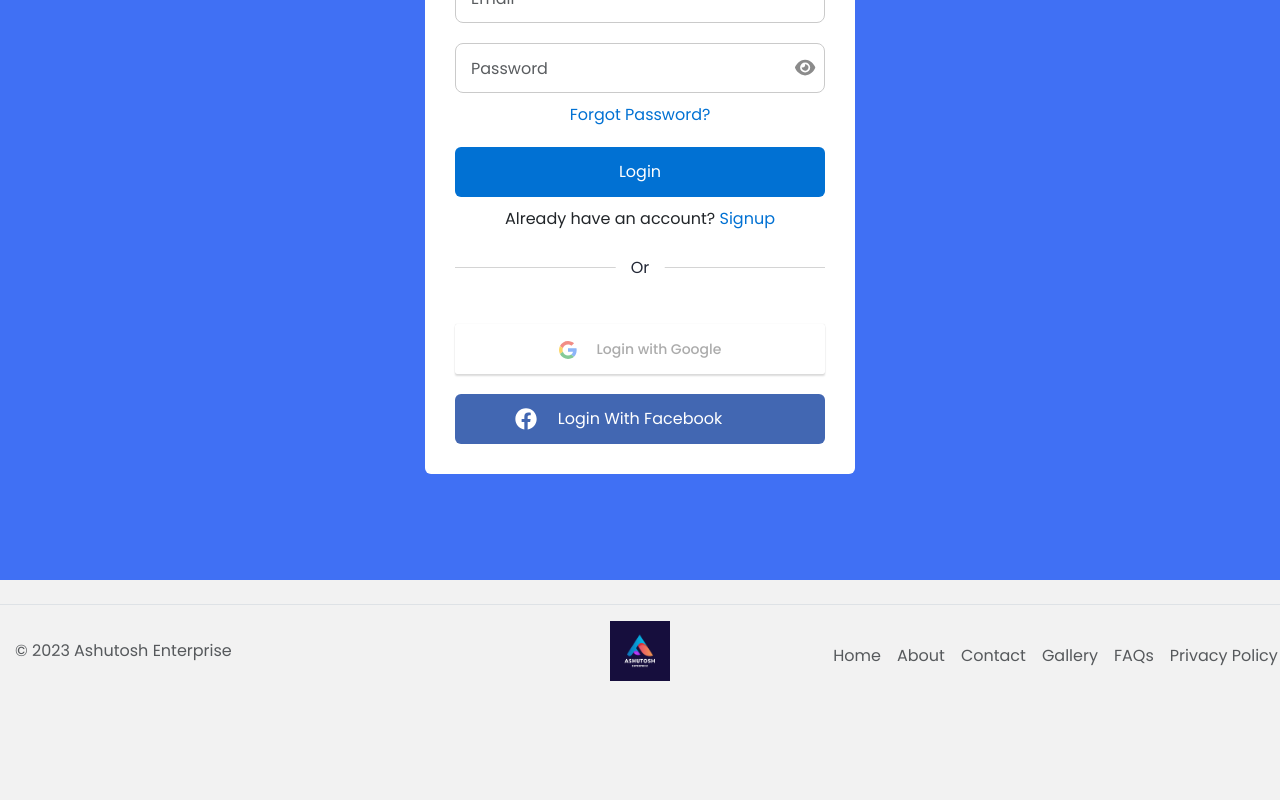
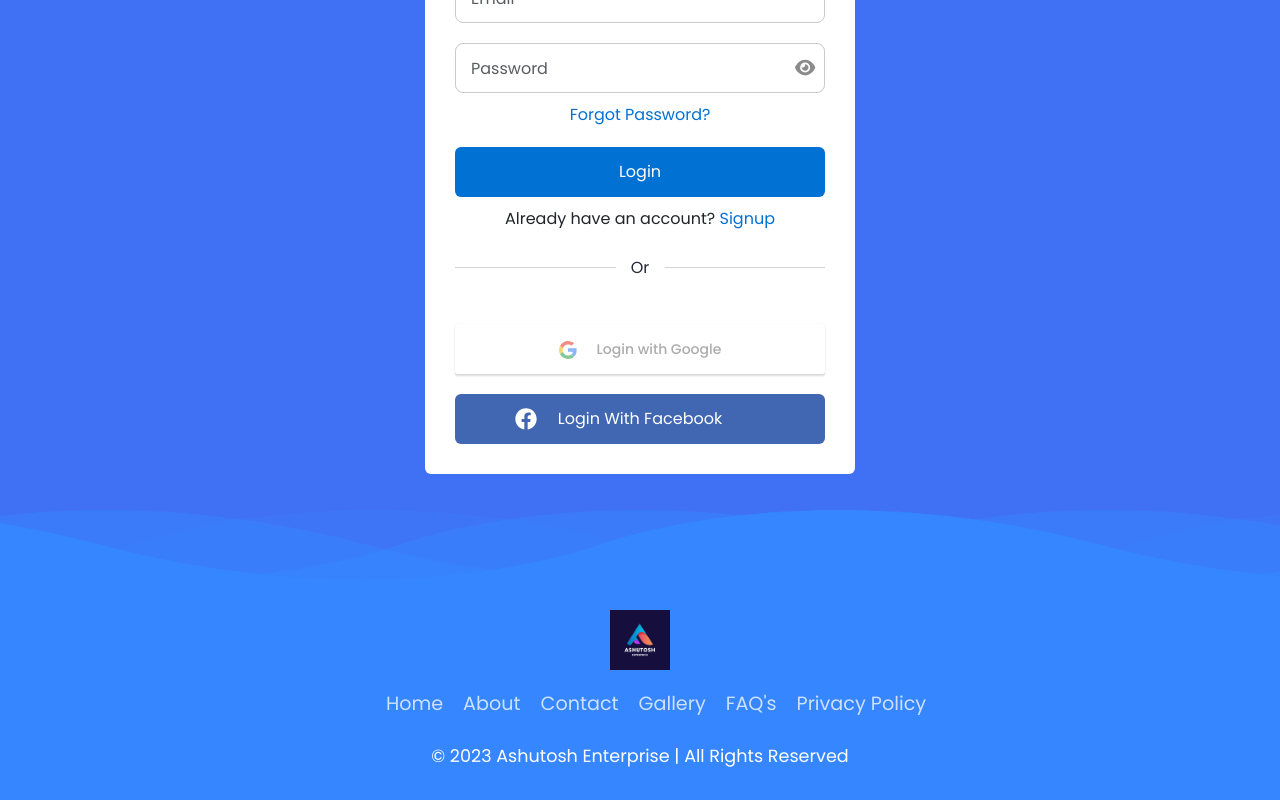
Before and after one commit to nishar-khorajiya/SGP-3, a React (Create React App) app in the folder frontend/: page /Login in a window 1280 px wide. Shown: the part 373-1173 px from the top of the page. Before the commit the page ends 1094 px from the top, so only its background shows below. Built offline with nearby package versions, Linux system fonts and the light colour scheme.

Commit message:
Frontend (#2)
* commiting in frontend branch completed google authentication and header design

* new google merge

* starting homepage

```diff
--- a/frontend/src/components/Layout/Footer.js
+++ b/frontend/src/components/Layout/Footer.js
@@ -1,3 +1,4 @@
+
 import React from 'react';
 import web from './webphotos/ashutosh.png';
 import {Link} from 'react-router-dom';
@@ -5,23 +6,29 @@ import {Link} from 'react-router-dom';
 const Footer = () => {
   return (
     <>
-<div className="container d-flex flex-wrap justify-content-between align-items-center py-3 my-4 border-top">
-    <p className="col-md-4 mb-0 text-body-secondary">&copy; 2023 Ashutosh Enterprise</p>
+     <div className="footer-container">
+        <div className="waves">
+            <div className="wave" id="wave1"></div>
+            <div className="wave" id="wave2"></div>
+            <div className="wave" id="wave3"></div>
+            <div className="wave" id="wave4"></div>
+        </div>
 
-    <Link to="/" className="col-md-4 d-flex align-items-center justify-content-center mb-3 mb-md-0 me-md-auto link-body-emphasis text-decoration-none">
-      <img src={web} alt="" style={{ height: '60px', width: '60px' ,}}/>
-    </Link>
+        <div className="footer-logo">
+            <img src={web} alt="" style={{ height: '60px', width: '60px' ,}}/>
+        </div>
 
-    <ul className="nav col-md-8 justify-content-end foot">
-      <li className="nav-item"><Link to="/"  className="nav-link px-2 text-body-secondary">Home</Link></li>
-      <li className="nav-item"><Link to="/about"  className="nav-link px-2 text-body-secondary">About</Link></li>
-      <li className="nav-item"><Link to="/contact"  className="nav-link px-2 text-body-secondary">Contact</Link></li>
-      <li className="nav-item"><Link to="/gallery"  className="nav-link px-2 text-body-secondary">Gallery</Link></li>
-      <li className="nav-item"><Link to="/"  className="nav-link px-2 text-body-secondary">FAQs</Link></li>
-      <li className="nav-item"><Link to="/policy"  className="nav-link px-2 text-body-secondary">Privacy Policy</Link></li>
+    <ul className="menu">
+        <li><Link to="/"  className="footer-nav-link">Home</Link></li>
+        <li><Link to="/about"  className="footer-nav-link">About</Link></li>
+        <li><Link to="/contact"  className="footer-nav-link">Contact</Link></li>
+        <li><Link to="/gallery"  className="footer-nav-link">Gallery</Link></li>
+        <li><Link to="/"  className="footer-nav-link">FAQ's</Link></li>
+        <li><Link to="/policy"  className="footer-nav-link">Privacy Policy</Link></li>
     </ul>
-  </div>
-      </>
+            <p className="footer-statement">&copy; 2023 Ashutosh Enterprise | All Rights Reserved</p>
+     </div>
+    </>
   );
 };
 
--- a/frontend/src/index.css
+++ b/frontend/src/index.css
@@ -34,15 +34,7 @@ font-family: 'Roboto', sans-serif; */
   margin: 0 auto;
 }
 
-.foot a:hover{
-  /* color: #ffefba; */
-  border-bottom: 1px solid #3e2093;;
-}
 
-.foot{
-  margin-left: 35%;
-  margin-top: -4%;
-}
 
 .nav-scroller {
   position: relative;
@@ -125,3 +117,119 @@ font-family: 'Roboto', sans-serif; */
     margin-bottom: 10px;
   }
 }
+
+
+.footer-container {
+  position: relative;
+  width: 100%;
+  background: #3586ff;
+  min-height: 100px;
+  padding: 20px 0; /* Adjust top and bottom padding */
+  display: flex;
+  align-items: center;
+  justify-content: center;
+  flex-direction: column;
+  bottom: 0; /* Position the footer at the bottom of the viewport */
+  left: 0;
+}
+
+.footer-container .footer-logo{
+  position:relative;
+  display:flex;
+  justify-content:center;
+  align-items:center;
+  margin:10px 0;
+}
+
+.footer-container .menu{
+  position:relative;
+  display:flex;
+  justify-content:center;
+  align-items:center;
+  margin:10px 0;
+  flex-wrap:wrap;
+  transition:0.5s;
+}
+
+.footer-container .menu li{
+  list-style:none;
+}
+
+.footer-container .menu li .footer-nav-link{
+  font-size:1.2em;
+  color:#fff;
+  margin:0 10px;
+  display:inline-block;
+  transition:0.5s;
+  text-decoration:none;
+  opacity:0.75;
+}
+
+.footer-container .menu li .footer-nav-link:hover{
+  opacity:1;
+  transform:translateY(-10px);
+}
+
+.footer-container .footer-statement{
+  color:#fff;
+  text-align:center;
+  margin-top:15px;
+  margin-bottom:10px;
+  font-size:1.1em;
+}
+
+.footer-container .wave{
+  position:absolute;
+  top:-70px;
+  left:0;
+  width:100%;
+  height:100px;
+  background:url(./pages/photospages/wave.png);
+  background-size:1000px 100px;
+}
+
+.footer-container .wave#wave1{
+  z-index:1000;
+  opacity:1;
+  bottom:0;
+  animation:animateWave 4s linear infinite;
+}
+
+.footer-container .wave#wave2{
+  z-index:999;
+  opacity:0.5;
+  bottom:10px;
+  animation:animateWave_02 4s linear infinite;
+}
+
+.footer-container .wave#wave3{
+  z-index:1000;
+  opacity:0.2;
+  bottom:15px;
+  animation:animateWave 3s linear infinite;
+}
+
+.footer-container .wave#wave4{
+  z-index:999;
+  opacity:0.5;
+  bottom:20px;
+  animation:animateWave_02 3s linear infinite;
+}
+
+@keyframes animateWave{
+  0%{
+      background-position-x:1000px;
+  }
+  100%{
+      background-position-x:0px;
+  }
+}
+
+@keyframes animateWave_02{
+  0%{
+      background-position-x:0px;
+  }
+  100%{
+      background-position-x:1000px;
+  }
+}
--- a/frontend/src/index.js
+++ b/frontend/src/index.js
@@ -1,7 +1,7 @@
 // // React Router DOM is a popular library used for handling routing in React applications. It provides a set of components and utilities that make it easy to create navigation and routing features for single-page applications (SPAs).
 // //see in chatgpt
 import React from 'react';
-import ReactDOM from 'react-dom';
+// import ReactDOM from 'react-dom';
 import './index.css';
 import App from './App'; // Import the App component
 import reportWebVitals from './reportWebVitals';
--- a/frontend/src/pages/HomePage.js
+++ b/frontend/src/pages/HomePage.js
@@ -1,14 +1,121 @@
 import React from 'react';
 import Layout from '../components/Layout/Layout';
+import Carousel from 'react-bootstrap/Carousel';
+import Card from 'react-bootstrap/Card';
+import Button from 'react-bootstrap/Button';
+import Container from 'react-bootstrap/Container';
+import Row from 'react-bootstrap/Row';
+import Col from 'react-bootstrap/Col';
 
-const HomePage = () => {
+const Home = () => {
   return (
-    <>
-    <Layout title={"Home-Ashutosh Enterprise"}>
-      <h4>Homepage</h4>
+    <Layout title="E-Commerce Website">
+      {/* Automatic Carousel */}
+      <Carousel>
+        <Carousel.Item>
+          <img
+            className="d-block w-100"
+            src="carousel-image-1.jpg"
+            alt="First slide"
+          />
+        </Carousel.Item>
+        <Carousel.Item>
+          <img
+            className="d-block w-100"
+            src="carousel-image-2.jpg"
+            alt="Second slide"
+          />
+        </Carousel.Item>
+        <Carousel.Item>
+          <img
+            className="d-block w-100"
+            src="carousel-image-3.jpg"
+            alt="Third slide"
+          />
+        </Carousel.Item>
+      </Carousel>
+
+      {/* Category Cards */}
+      <Container className="mt-5">
+        <h2 className="mb-4">Shop by Category</h2>
+        <Row>
+          <Col md={4}>
+            <Card>
+              <Card.Img variant="top" src="category-image-1.jpg" />
+              <Card.Body>
+                <Card.Title>Category 1</Card.Title>
+                <Button variant="primary">Shop Now</Button>
+              </Card.Body>
+            </Card>
+          </Col>
+          <Col md={4}>
+            <Card>
+              <Card.Img variant="top" src="category-image-2.jpg" />
+              <Card.Body>
+                <Card.Title>Category 2</Card.Title>
+                <Button variant="primary">Shop Now</Button>
+              </Card.Body>
+            </Card>
+          </Col>
+          <Col md={4}>
+            <Card>
+              <Card.Img variant="top" src="category-image-3.jpg" />
+              <Card.Body>
+                <Card.Title>Category 3</Card.Title>
+                <Button variant="primary">Shop Now</Button>
+              </Card.Body>
+            </Card>
+          </Col>
+        </Row>
+      </Container>
+
+      {/* Small Banners */}
+      <Container className="mt-5">
+        <Row>
+          <Col md={6}>
+            <img src="banner-1.jpg" alt="Banner 1" className="img-fluid" />
+          </Col>
+          <Col md={6}>
+            <img src="banner-2.jpg" alt="Banner 2" className="img-fluid" />
+          </Col>
+        </Row>
+      </Container>
+
+      {/* Video Cards */}
+      <Container className="mt-5">
+        <h2 className="mb-4">Featured Videos</h2>
+        <Row>
+          <Col md={4}>
+            <Card>
+              <Card.Img variant="top" src="video-thumbnail-1.jpg" />
+              <Card.Body>
+                <Card.Title>Video Title 1</Card.Title>
+                <Button variant="primary">Watch Now</Button>
+              </Card.Body>
+            </Card>
+          </Col>
+          <Col md={4}>
+            <Card>
+              <Card.Img variant="top" src="video-thumbnail-2.jpg" />
+              <Card.Body>
+                <Card.Title>Video Title 2</Card.Title>
+                <Button variant="primary">Watch Now</Button>
+              </Card.Body>
+            </Card>
+          </Col>
+          <Col md={4}>
+            <Card>
+              <Card.Img variant="top" src="video-thumbnail-3.jpg" />
+              <Card.Body>
+                <Card.Title>Video Title 3</Card.Title>
+                <Button variant="primary">Watch Now</Button>
+              </Card.Body>
+            </Card>
+          </Col>
+        </Row>
+      </Container>
     </Layout>
-    </>
-  )
-}
+  );
+};
 
-export default HomePage
+export default Home;
--- a/frontend/src/pages/auth/Login.js
+++ b/frontend/src/pages/auth/Login.js
@@ -13,7 +13,7 @@ import {library} from '@fortawesome/fontawesome-svg-core';
 import {faEye, faEyeSlash} from '@fortawesome/free-solid-svg-icons';
 import usePasswordToggle from './usePasswordToggle';
 import { useState } from 'react';
-import { load } from 'gapi-script';
+// import { load } from 'gapi-script';
 import { useAuth } from '../auth/AuthContext';
 library.add(faEye,faEyeSlash);
 
@@ -26,7 +26,7 @@ const Login = () => {
   const clientId = "281182717717-6cd5td37scocnhje9h1534uar7j3laik.apps.googleusercontent.com";
   const [showLoginButton, setShowLoginButton] = useState(true);
   const [showLogoutButton, setShowLogoutButton] = useState(false);
-  const { login, logout, user } = useAuth(); // Use the useAuth hook
+  const { login, logout} = useAuth(); // Use the useAuth hook
   const navigate = useNavigate(); // Use navigate to redirect
 
 
```
Also changed, not shown: frontend/src/pages/gallery.js (+33 -33 lines), frontend/src/pages/photospages/wave.png (added).
